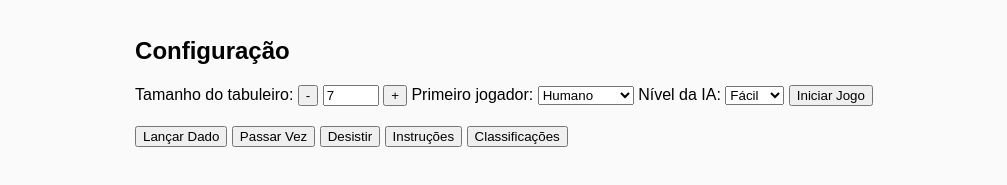
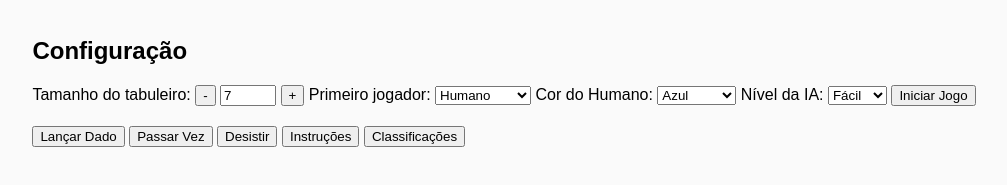
Before and after one commit to joaoagraposo/Web-Technologies-Project, a plain HTML site: page index.html in a window 1280 px wide. Shown: the part 103-288 px from the top of the page, without its empty margins (136-1143 px from the left). Drawn offline with Linux system fonts and the light colour scheme; files whose address does not match are found by name.

Commit message:
Escolher cor do player button

```diff
--- a/index.html
+++ b/index.html
@@ -30,6 +30,12 @@
       <select id="firstPlayer">
         <option value="human">Humano</option>
         <option value="ai">Computador</option>
+      </select>
+
+      <label for="humanColor">Cor do Humano:</label>
+      <select id="humanColor">
+        <option value="blue">Azul</option>
+        <option value="red">Vermelho</option>
       </select>
 
       <label for="aiLevel">Nível da IA:</label>
```
